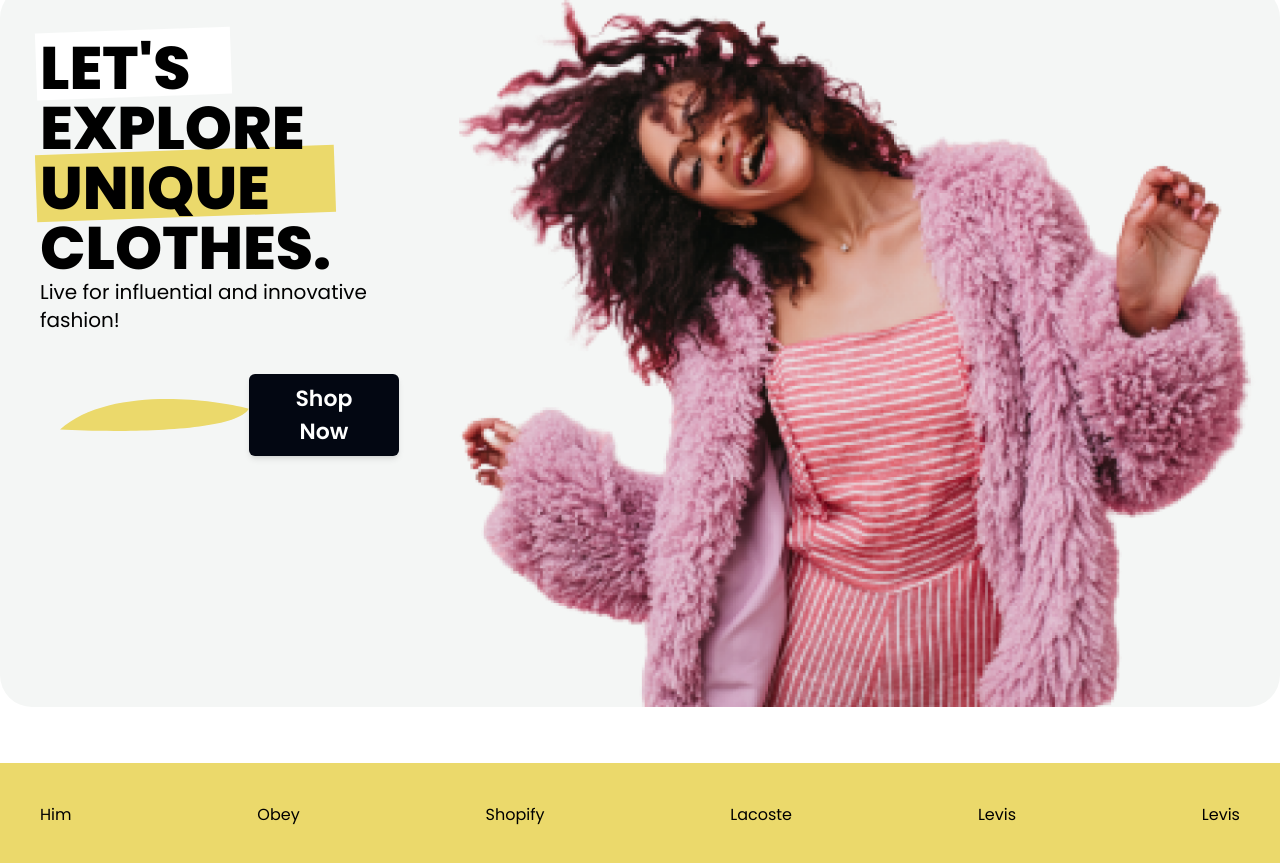
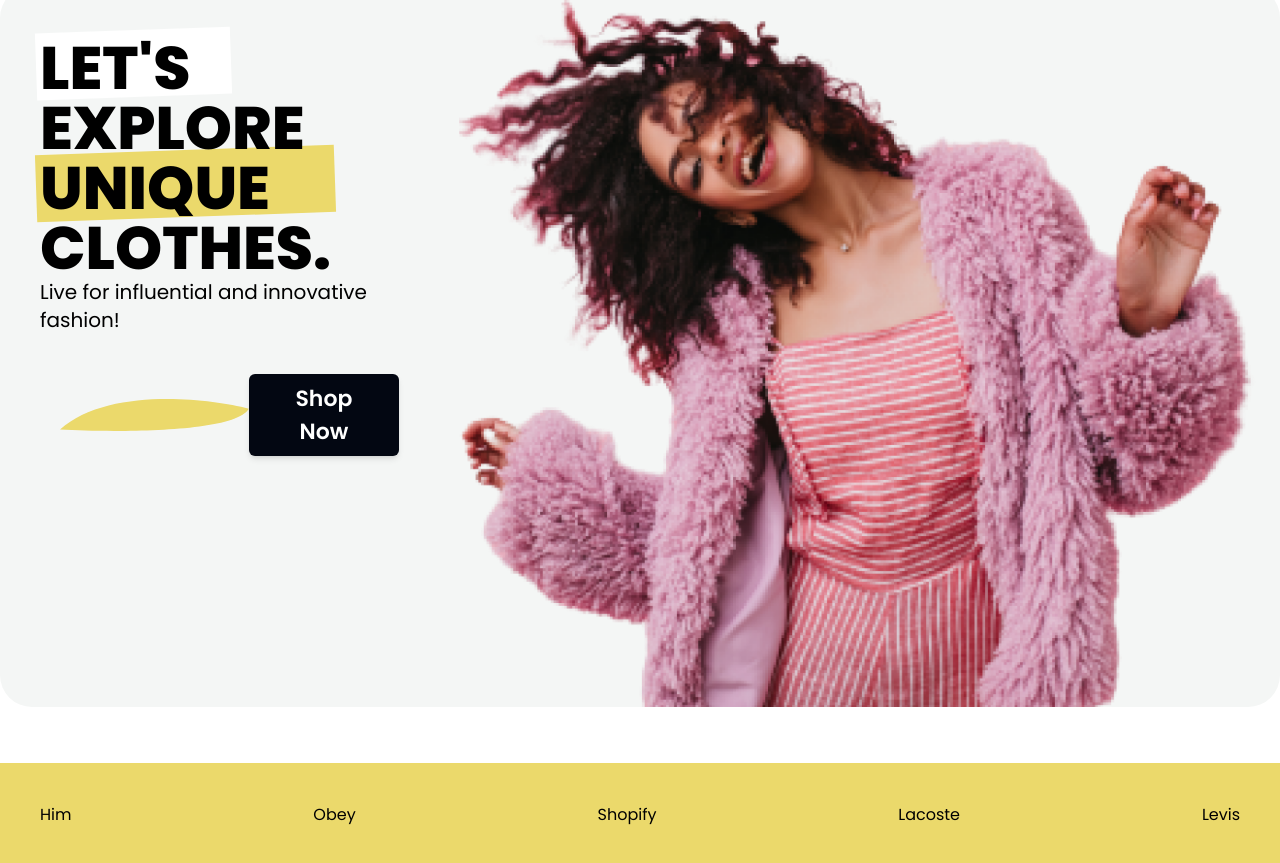
Before and after one commit to iamsabbirsobhani/fashion, a Next.js app: page / in a window 1280 px wide. Shown: the part 223-1086 px from the top of the page. Built offline with nearby package versions, Linux system fonts and the light colour scheme.

Commit message:
modify section two

```diff
--- a/components/section-two/index.tsx
+++ b/components/section-two/index.tsx
@@ -6,7 +6,6 @@ export default function SectionTwo() {
       <div>Shopify</div>
       <div>Lacoste</div>
       <div>Levis</div>
-      <div>Levis</div>
     </div>
   );
 }
```
